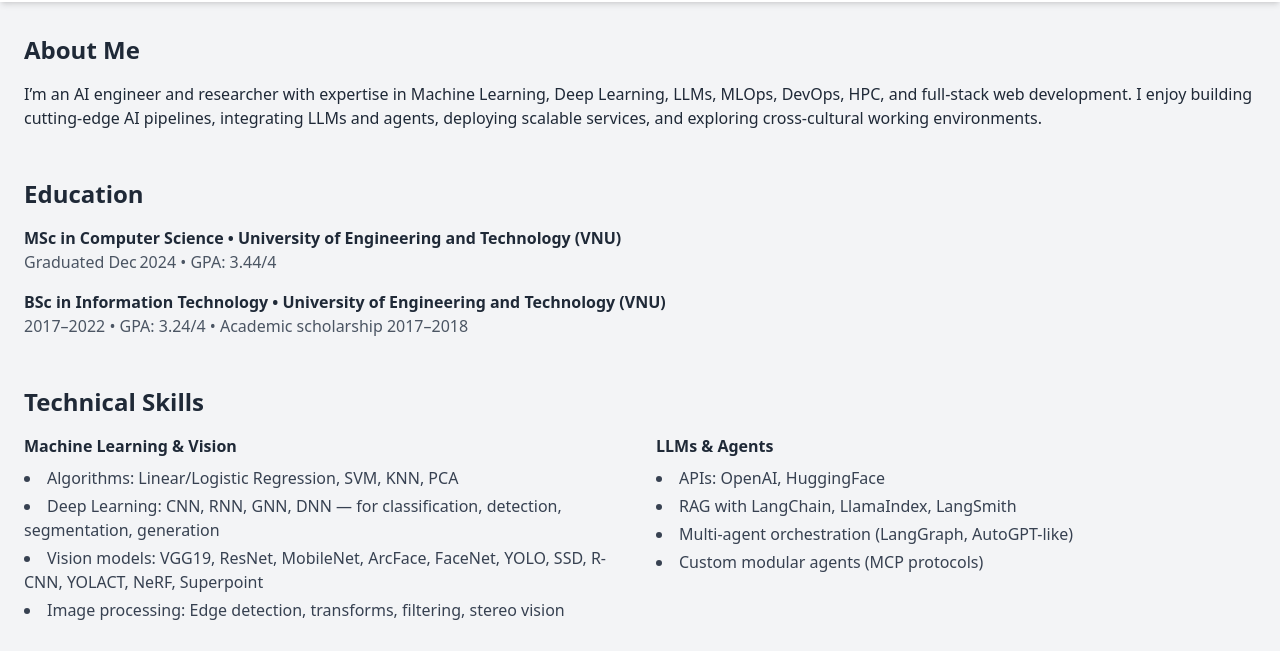
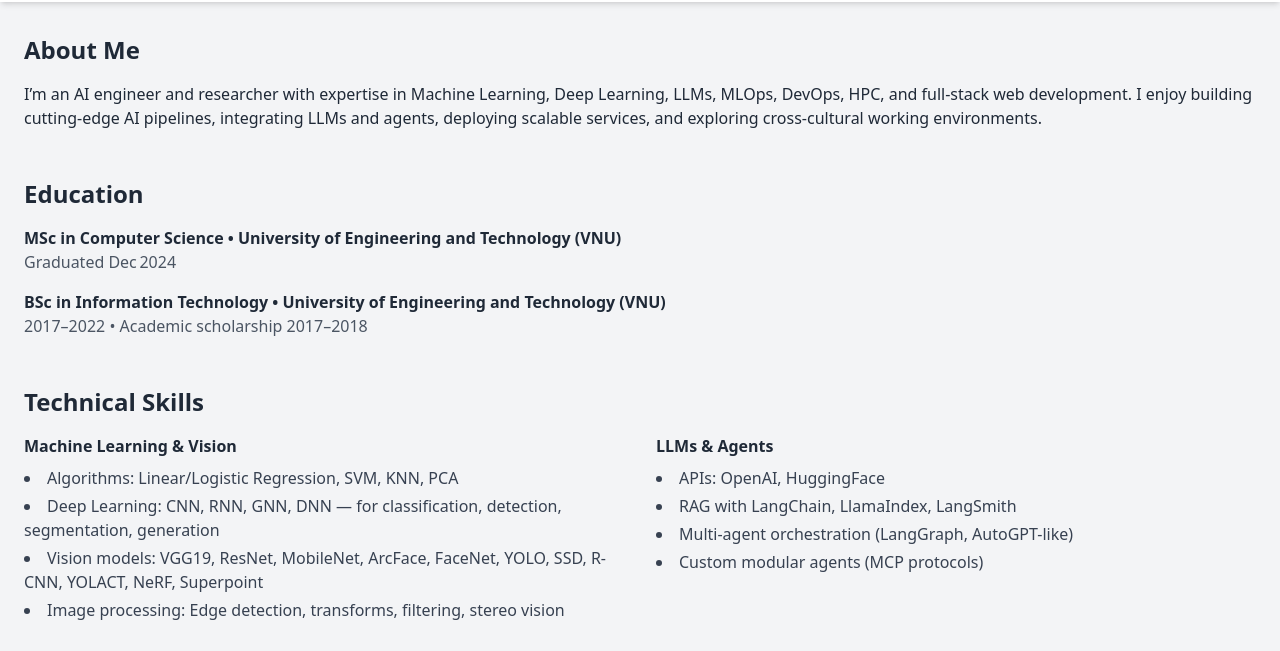
Before and after one commit to daovietanh190499/daovietanh190499.github.io, a plain HTML site: page index.html in a window 1280 px wide. Shown: the part 110-761 px from the top of the page. Drawn offline with nearby package versions, Linux system fonts and the light colour scheme.

Commit message:
Update education details in index.html
Removed GPA information from education section.

```diff
--- a/index.html
+++ b/index.html
@@ -42,11 +42,11 @@
     <ul class="space-y-4">
       <li>
         <div class="font-semibold">MSc in Computer Science • University of Engineering and Technology (VNU)</div>
-        <div class="text-gray-600">Graduated Dec 2024 • GPA: 3.44/4</div>
+        <div class="text-gray-600">Graduated Dec 2024</div>
       </li>
       <li>
         <div class="font-semibold">BSc in Information Technology • University of Engineering and Technology (VNU)</div>
-        <div class="text-gray-600">2017–2022 • GPA: 3.24/4 • Academic scholarship 2017–2018</div>
+        <div class="text-gray-600">2017–2022 • Academic scholarship 2017–2018</div>
       </li>
     </ul>
   </section>
```
